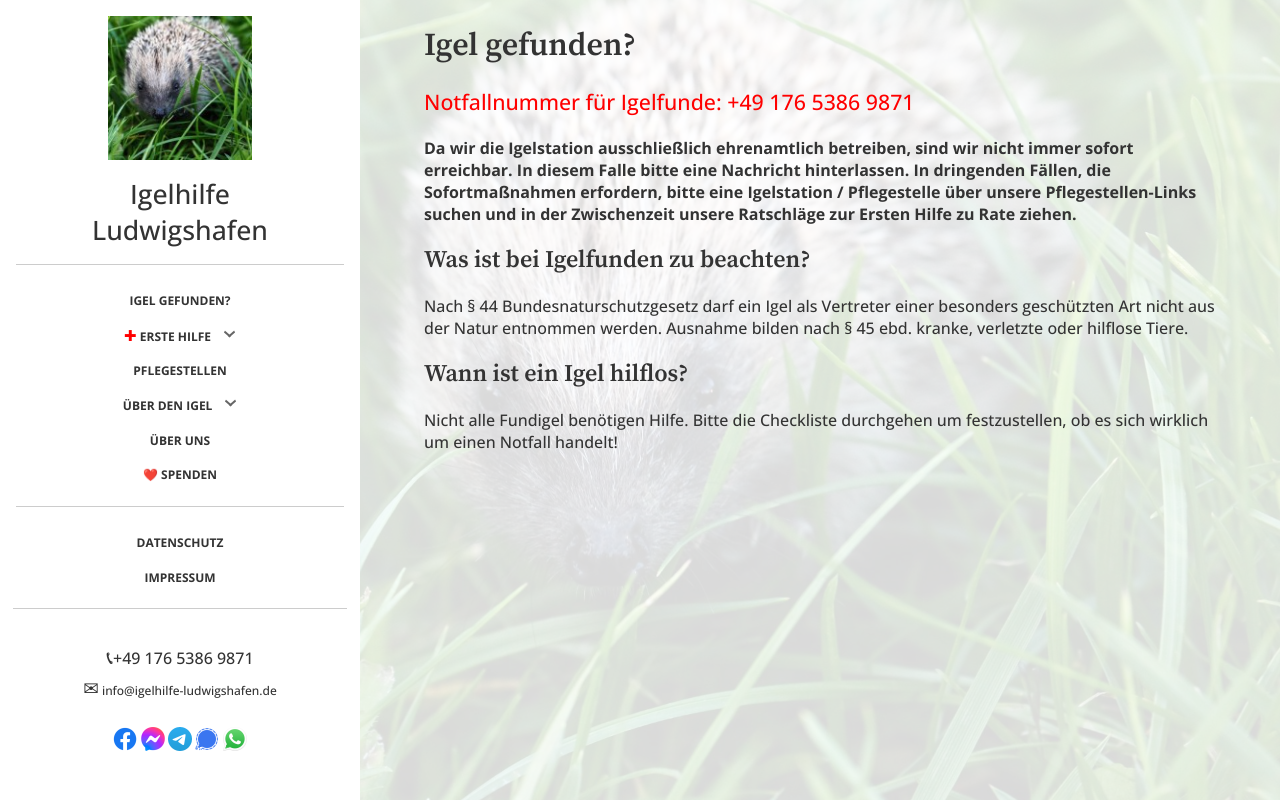
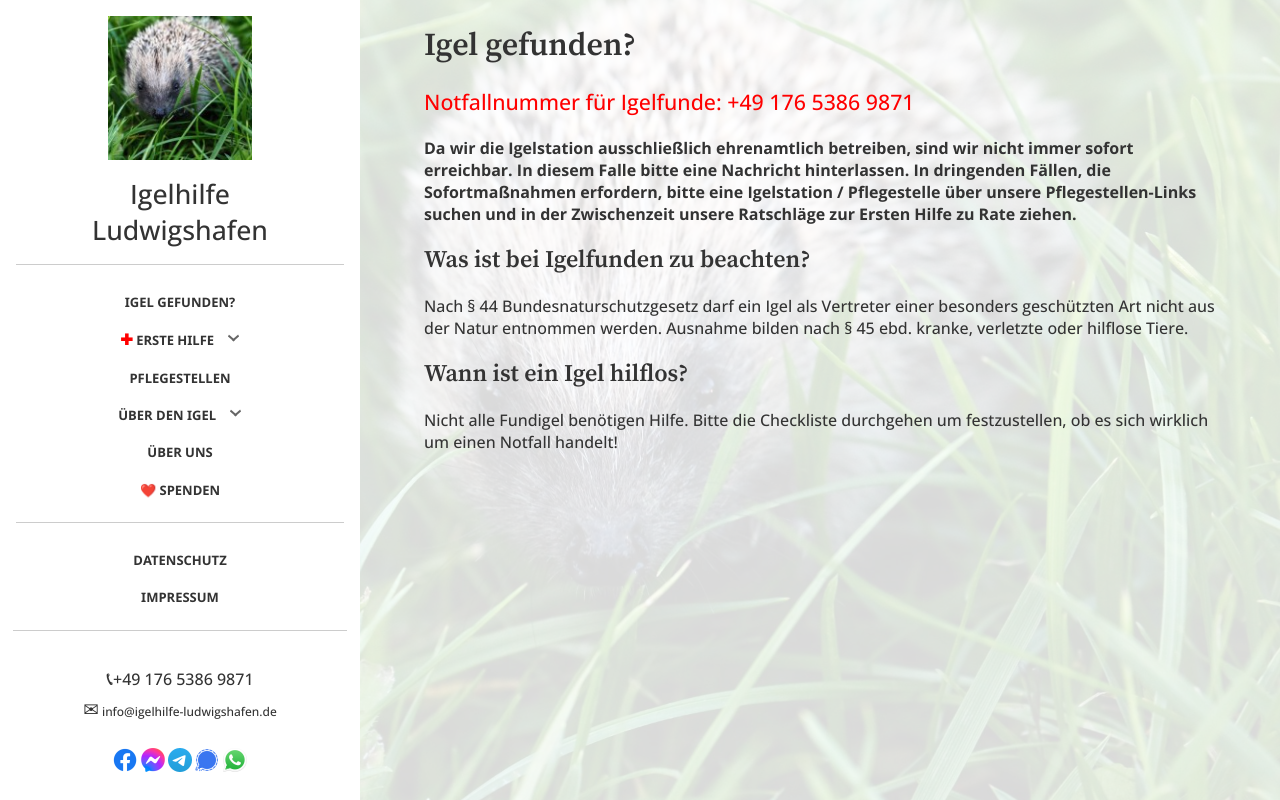
Before and after one commit to flederwiesel/igelhilfe-ludwigshafen.de, a PHP site: page / in a window 1280 px wide. Run offline with PHP 8.4, Linux system fonts and the light colour scheme.

Commit message:
Use "Noto Sans" for menu.

```diff
--- a/index.css
+++ b/index.css
@@ -1,3 +1,31 @@
+@font-face {
+	font-family: "Noto Sans";
+	font-style: normal;
+	font-weight: 400;
+	src: url(fonts/NotoSans-400.ttf) format("truetype");
+}
+
+@font-face {
+	font-family: "Noto Sans";
+	font-style: normal;
+	font-weight: 500;
+	src: url(fonts/NotoSans-500.ttf) format("truetype");
+}
+
+@font-face {
+	font-family: "Noto Sans";
+	font-style: normal;
+	font-weight: 600;
+	src: url(fonts/NotoSans-600.ttf) format("truetype");
+}
+
+@font-face {
+	font-family: "Noto Sans";
+	font-style: normal;
+	font-weight: 700;
+	src: url(fonts/NotoSans-700.ttf) format("truetype");
+}
+
 @font-face {
 	font-family: "Open Sans";
 	font-style: normal;
@@ -259,7 +287,8 @@ a {
 #menu li {
 	width: 100%;
 	font-variant-caps: all-small-caps;
-	font-size: 13pt;
+	font-family: "Noto Sans";
+	font-size: 14pt;
 	font-weight: 700;
 	line-height: 200%;
 	color: #999;
```
Also changed, not shown: fonts/NotoSans-400.ttf (added), fonts/NotoSans-500.ttf (added), fonts/NotoSans-600.ttf (added), fonts/NotoSans-700.ttf (added).
